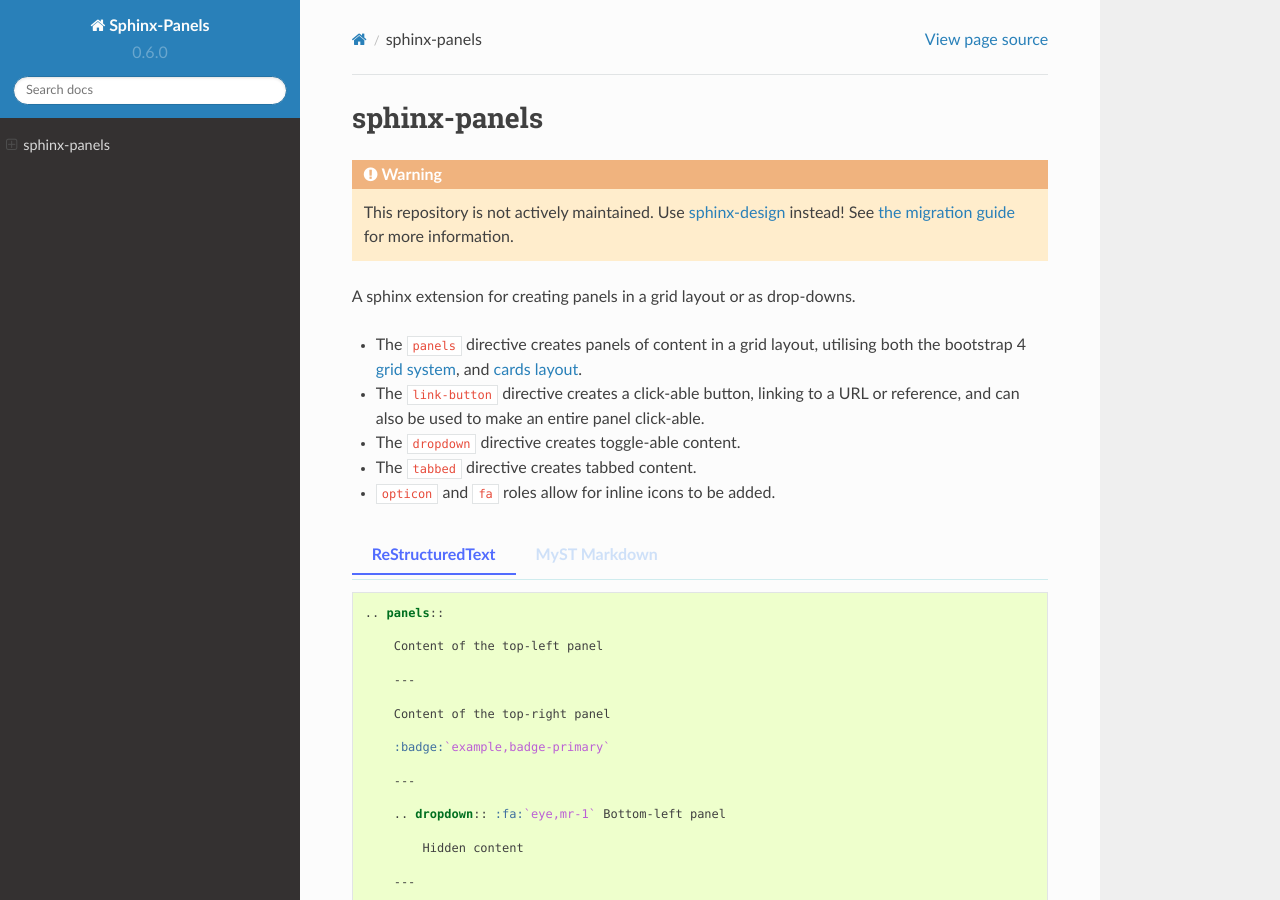
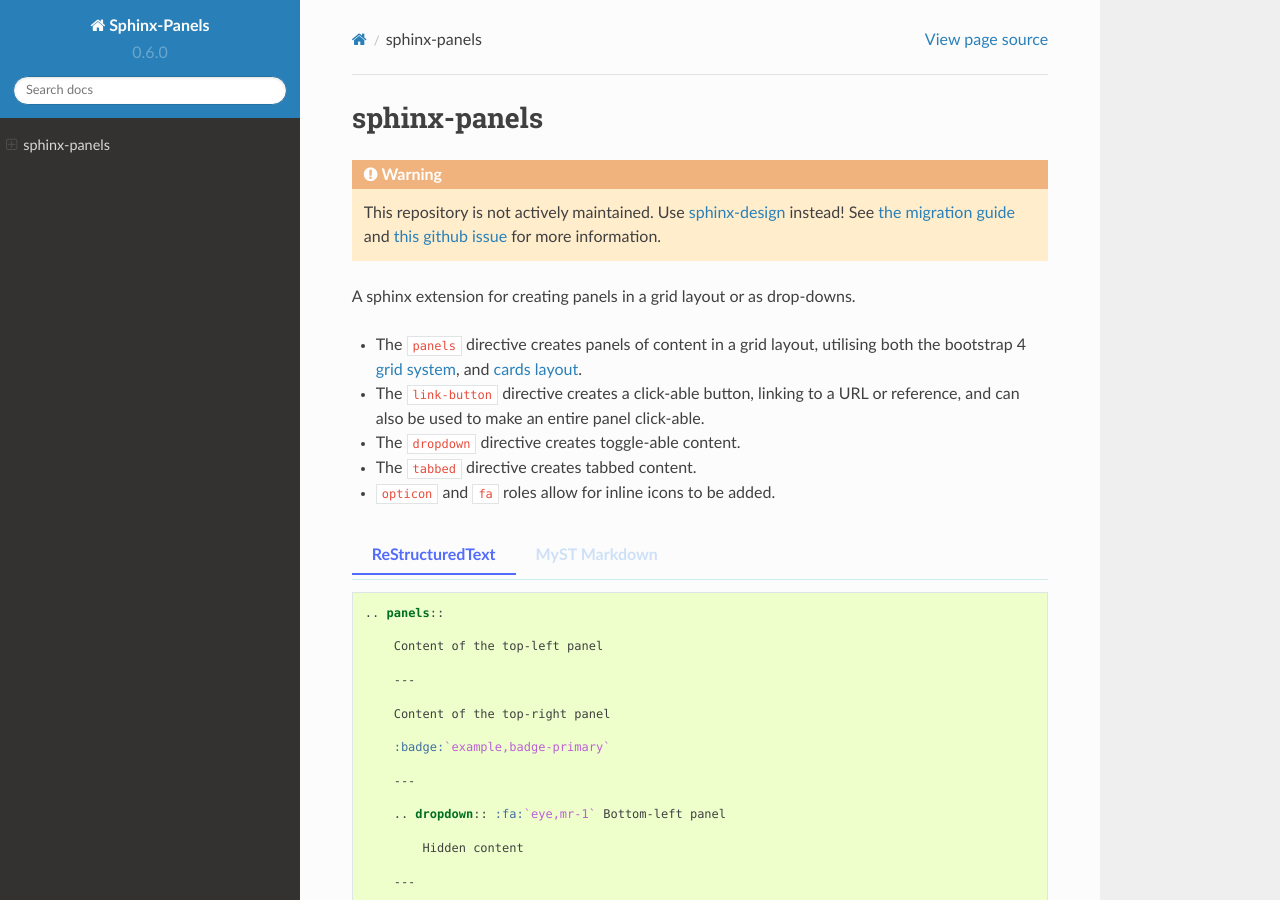
Before and after one commit to executablebooks/sphinx-panels, a Sphinx documentation site: the page built from docs/index.rst, in a window 1280 px wide and 900 px high. Built offline with Sphinx 7.4.7 and the Read the Docs theme 2.0.0, drawn with Linux system fonts in a browser that asks for light colours.

Commit message:
Apply suggestions from code review

```diff
--- a/docs/index.rst
+++ b/docs/index.rst
@@ -8,7 +8,7 @@
 
    This repository is not actively maintained.
    Use `sphinx-design <https://github.com/executablebooks/sphinx-design>`_ instead!
-   See `the migration guide <https://sphinx-design.readthedocs.io/en/latest/get_started.html#migrating-from-sphinx-panels>`_ for more information.
+   See `the migration guide <https://sphinx-design.readthedocs.io/en/latest/get_started.html#migrating-from-sphinx-panels>`_ and `this github issue <https://github.com/executablebooks/sphinx-design/issues/51>`_ for more information.
 
 A sphinx extension for creating panels in a grid layout or as drop-downs.
 
```
Also changed, not shown: README.md (+1 -1 lines).
